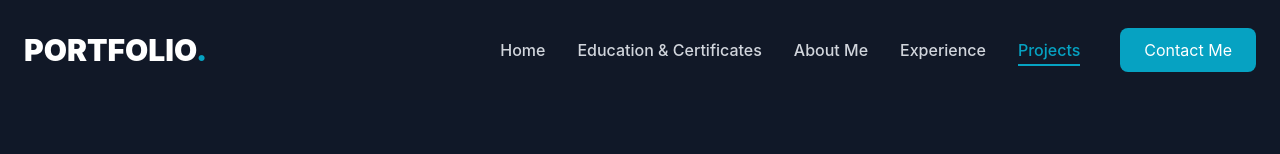
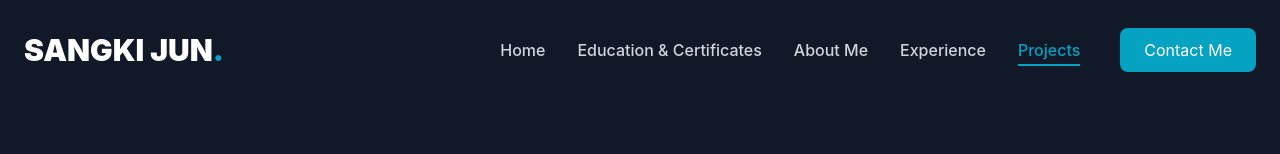
Before and after one commit to sangki810/React_Portfolio_V2, a React (Vite) app: page /projects in a window 1280 px wide. Shown: the top 154 px of the page. Built offline with nearby package versions, Linux system fonts and the light colour scheme.

Commit message:
final touches to header

```diff
--- a/src/components/Header.jsx
+++ b/src/components/Header.jsx
@@ -22,7 +22,7 @@ const Header = () => {
           to='/'
           className='text-white text-3xl font-black'
         >
-          PORTFOLIO
+          SANGKI JUN
           <span className='text-primary'>.</span>
         </Link>
 
```
